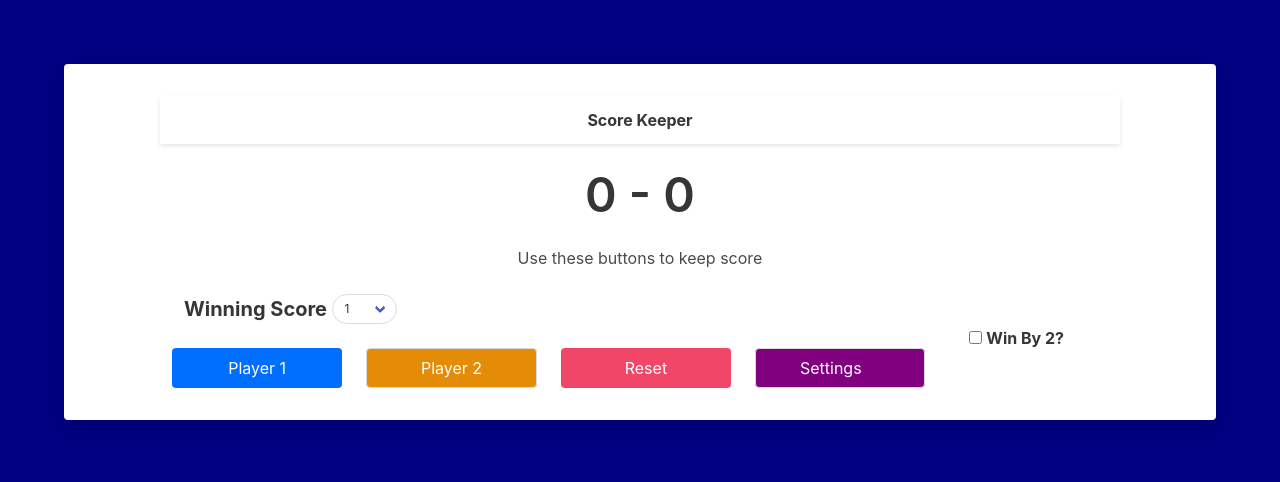
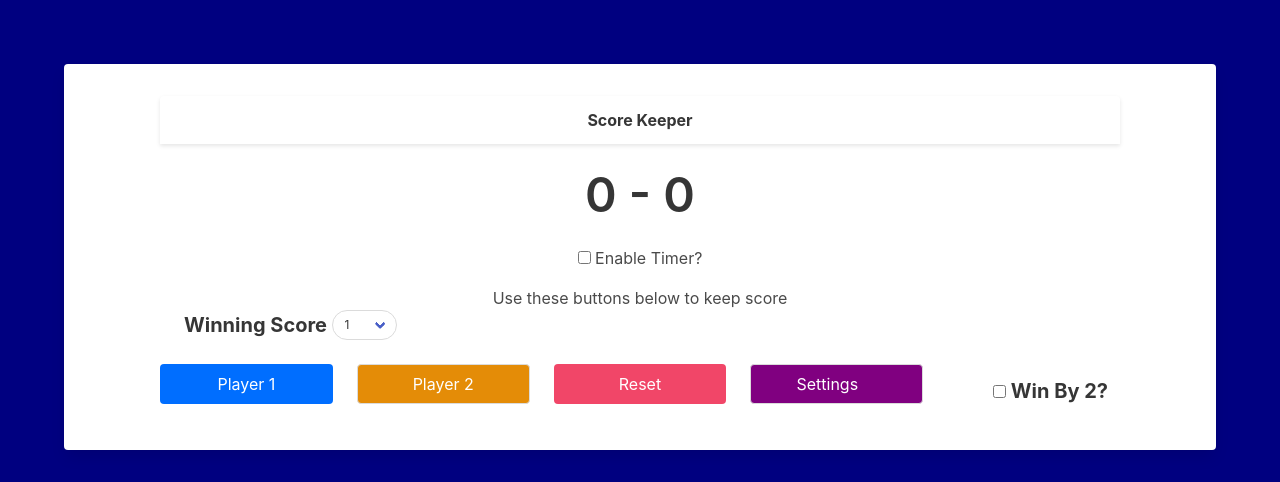
Before and after one commit to antleemoore/score-keeper-app, a PHP site: page / in a window 1280 px wide. Shown: the top 482 px of the page. Run offline with PHP 8.4, Linux system fonts and the light colour scheme.

Commit message:
implemented a countdown timer and tie feature

```diff
--- a/app.js
+++ b/app.js
@@ -1,4 +1,3 @@
-// breaks at 403px
 const p1 = {
     score: 0,
     button: document.querySelector('#p1button'),
@@ -14,7 +13,6 @@ const p2 = {
     wins: 0
 }
 const maxScore = 100;
-
 const resetButton = document.querySelector('#reset');
 const winningScoreSelect = document.querySelector('#playto');
 const winBy2 = document.querySelector('#winby2');
@@ -23,19 +21,42 @@ const renamePlayer1 = document.querySelector('#renameplayer1');
 const renamePlayer2 = document.querySelector('#renameplayer2');
 const card = document.querySelector('.card');
 const resetStats = document.querySelector('#resetstats');
+const timerEnabled = document.querySelector('#istimerenabled');
+const timer = document.querySelector('#timer');
+const content = document.querySelector('.content');
 
 const statsTable = document.createElement('table');
 const tableHead = document.createElement('thead');
 const tableBody = document.createElement('tbody');
 const tableFooter = document.createElement('tfoot');
 const renamePlayerForm = document.createElement('input');
+const timerInput = document.createElement('input');
+const timerInputSeconds = document.createElement('input');
+const form = document.createElement('form');
+const timerSubmit = document.createElement('button');
+const errorBlock = document.createElement('div');
+const errorMessage = document.createElement('p');
+const errorButton = document.createElement('button');
+const countdown = document.createElement('div');
+const colon = document.createTextNode(' : ');
 
+// initalize document and table
 winBy2.checked = false;
+timerEnabled.checked = false;
+timerSubmit.innerText = 'START';
+timerSubmit.classList.add('button', 'is-success', 'is-half');
+timerSubmit.style = "margin: 1em 0;"
+timerInput.style = "width: 10%; margin-right: .5em;"
+timerInputSeconds.style = "width: 10%; margin-left: .5em;"
+colon.style = "font-size: 2em; padding: 0 .25em;"
+countdown.style = "font-weight: bold; font-size: 2em;"
 initializeTable(statsTable);
 initializeOptions();
-
 let winningScore = parseInt(winningScoreSelect.value);
 let isGameOver = false;
+let timerMinuteValue = 0;
+let timerSecondsValue = 0;
+let intervalId = null;
 initializeScoreHeader();
 document.body.appendChild(statsTable);
 
@@ -85,6 +106,54 @@ resetStats.addEventListener('click', (e) => {
     p1.wins=0;
     p2.wins=0;
 })
+timerEnabled.addEventListener('change', () => {
+    reset();
+    if (timerEnabled.checked === true) {
+        timerInput.type = 'number';
+        timerInput.placeholder = 'min.';
+        timerInputSeconds.type = 'number';
+        timerInputSeconds.placeholder = 'sec.';
+        timer.appendChild(timerInput);
+        timer.appendChild(colon);
+        timer.appendChild(timerInputSeconds);
+        timer.appendChild(timerSubmit);
+    }
+    else {
+        timer.removeChild(timerInput);
+        timer.removeChild(timerSubmit);
+        timer.removeChild(timerInputSeconds);
+        timer.removeChild(colon);
+    }
+})
+timerSubmit.addEventListener('click', () => {
+    clearInterval(intervalId);
+    countdown.innerText = '';
+    timerMinuteValue = parseInt(timerInput.value);
+    timerSecondsValue = parseInt(timerInputSeconds.value);
+    let message = "The number you entered is not valid. Either minutes or seconds must contain a number greater than zero.  Seconds cannot be greater than 59.";
+    if (timerInput.value === "") {
+        timerMinuteValue = 0;
+    }
+    if (timerInputSeconds.value === "") {
+        timerSecondsValue = 0;
+    }
+    if (isNaN(timerMinuteValue) || (timerSecondsValue === 0 && timerMinuteValue === 0)
+        || (timerSecondsValue < 0 || timerMinuteValue < 0 || timerSecondsValue > 59))
+    {
+        errorMessage.innerText = message;
+        errorBlock.classList.add('notification', 'is-warning');
+        errorBlock.appendChild(errorButton);
+        errorButton.classList.add('delete');
+        errorBlock.appendChild(errorMessage);
+        timer.appendChild(errorBlock);
+    }
+    else {
+        startTimer();
+    }
+})
+errorButton.addEventListener('click', () => {
+    errorBlock.parentElement.removeChild(errorBlock);
+})
 
 // functions
 function initializeScoreHeader(){
@@ -103,11 +172,7 @@ function update(player, opponent) {
         if ((player.score === winningScore && winBy2.checked === false)
         || ((player.score >= winningScore && winBy2.checked === true) && (player.score - opponent.score >= 2))) {
             isGameOver = true;
-            player.display.classList.add('has-text-success');
-            opponent.display.classList.add('has-text-danger');
-            player.button.disabled = true;
-            opponent.button.disabled = true;
-            recordStats(player,opponent);
+            gameFinish(player, opponent);
         }
         player.display.textContent = player.score;
     }
@@ -133,6 +198,68 @@ function initializeTable(table) {
     tableHead.appendChild(headerRow);
 }
 
+function startTimer() {
+    content.replaceChild(countdown, timer);
+    runTimer();
+}
+
+function gameFinish(player, opponent){
+    if (player.score === opponent.score) {
+        player.display.classList.add('has-text-warning');
+        opponent.display.classList.add('has-text-warning');
+        player.button.disabled = true;
+        opponent.button.disabled = true;
+        recordStats(player, opponent);
+    }
+    else {
+        player.display.classList.add('has-text-success');
+        opponent.display.classList.add('has-text-danger');
+        player.button.disabled = true;
+        opponent.button.disabled = true;
+        recordStats(player, opponent);
+    }
+}
+
+function runTimer() {
+    const startingMinutes = timerMinuteValue;
+    const startingSeconds = timerSecondsValue;
+    let time = startingMinutes * 60 + startingSeconds;
+    window.clearInterval(intervalId);
+    intervalId = window.setInterval(updateCountdown, 1000);
+
+    function updateCountdown() {
+        if (time < 0) {
+            window.clearInterval(intervalId);
+            let playerTimer, opponentTimer;
+            if (p1.score > p2.score) {
+                playerTimer = p1;
+                opponentTimer = p2;
+            }
+            else {
+                playerTimer = p2;
+                opponentTimer = p1;
+            }
+            gameFinish(playerTimer, opponentTimer);
+        }
+        else if (isGameOver === true || !content.contains(countdown)) {
+            window.clearInterval(intervalId);
+            countdown.innerHTML = '';
+        }
+        else {
+            const minutes = Math.floor(time / 60);
+            let seconds = time % 60;
+            if (minutes === 0 && seconds < 11)
+                countdown.classList.add('has-text-danger');
+            else {
+                if (countdown.classList.contains('has-text-danger')) {
+                    countdown.classList.remove('has-text-danger');
+                }
+            }
+            countdown.innerText = `${minutes < 10 ? `0${minutes}` : minutes} : ${seconds < 10 ? `0${seconds}` : seconds}`;
+            time--;
+        }
+    }
+}
 function recordStats(player, opponent) {
     const scoresRow = document.createElement('tr');
     const p1Data = document.createElement('td');
@@ -145,7 +272,12 @@ function recordStats(player, opponent) {
         p2Data.classList.add('has-text-danger');
         p1.wins++;
     }
-
+    else if (player.score === opponent.score) {
+        p1Data.innerText = player.score;
+        p1Data.classList.add('has-text-warning');
+        p2Data.innerText = opponent.score;
+        p2Data.classList.add('has-text-warning');
+    }
     else {
         p1Data.innerText = opponent.score;
         p1Data.classList.add('has-text-danger');
@@ -183,11 +315,18 @@ function initializeOptions() {
 }
 
 function reset() {
+    if (intervalId !== null) {
+        clearInterval(intervalId);
+        if (content.contains(countdown)){
+            content.replaceChild(timer, countdown);
+        }
+    }
     isGameOver = false;
     for (let p of [p1, p2]) {
         p.score = 0;
         p.display.textContent = 0;
-        p.display.classList.remove('has-text-success', 'has-text-danger');
+        p.display.classList.remove('has-text-success', 'has-text-danger', 'has-text-warning');
         p.button.disabled = false;
     }
+
 }
--- a/index.css
+++ b/index.css
@@ -37,7 +37,7 @@ html{
 }
 #check{
     float: right;
-    padding: 2em;
+    padding: .75rem;
 }
 .card{
     padding-left: 6rem;
@@ -78,6 +78,7 @@ html{
 }
 .content{
     text-align: center;
+    margin:0 !important;
 }
 .card-header-title{
     justify-content: center;
@@ -110,17 +111,24 @@ thead th{
     .cardholder{
         margin: 0;
     }
+    #timer input[type="number"]{
+        width: 30% !important;
+    }
 }
 @media(max-width: 600px){
     table{
         font-size: 1.5rem;
+    }
+    #timer input[type="number"]{
+        width: 20% !important;
+    }
+    .card{
+        padding: 0;
     }
 }
 @media(max-width: 450px){
     table{
         font-size: 1rem;
     }
-    .card{
-        padding: 0;
-    }
+
 }
--- a/index.html
+++ b/index.html
@@ -20,20 +20,20 @@
             <div class="card-content">
                 <div class="content">
                     <h1 class="title is-1"><span id="p1display">0</span>    -   <span id="p2display">0</span></h1>
-                    <p>Use these buttons to keep score</p>
+                    <div id="timer">
+                        <label for="istimerenabled">
+                            <input type="checkbox" id="istimerenabled">
+                            Enable Timer?
+                        </label>
+                    </div>
+                    <p style="padding-top: 1em;">Use these buttons below to keep score</p>
                 </div>
                 <label id="winningscore" for="playto" class="label is-medium is-inline">Winning Score</label>
                 <div class="select is-rounded is-small"><select name="" id="playto"></select></div>
-                <span id="check">
-                    <label id="winLabel" class="label is-inline">
-                        <input id="winby2" type="checkbox" >
-                        Win By 2?
-                    </label>
-                </span>
             </div>
 
                 <div class="columns">
-                    <div class="column is-one-quarter">
+                    <div class="column is-one-fifth">
                         <button id="p1button" class="is-primary button card-footer-item"><span class="p1name">Player 1</span></button>
                     </div>
                     <div class="column">
@@ -67,6 +67,14 @@
                         </div>
                         </div>
                     </div>
+                    <div class="column">
+                        <span id="check">
+                            <label id="winLabel" class="label is-medium is-inline">
+                                <input id="winby2" type="checkbox" >
+                                Win By 2?
+                            </label>
+                        </span>
+                    </div>
                 </div>
             </div>
         </div>
```
